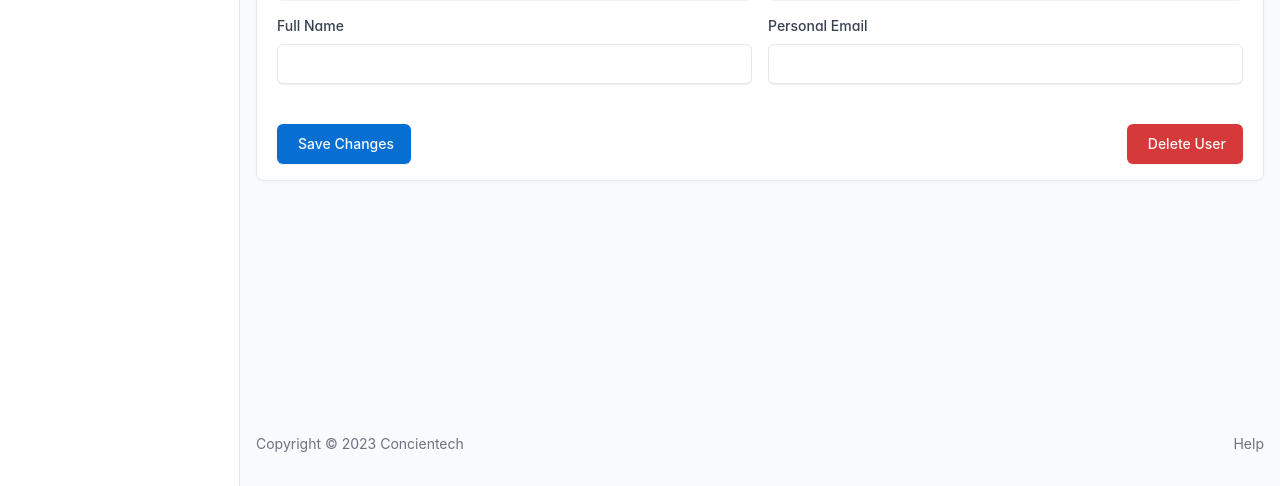
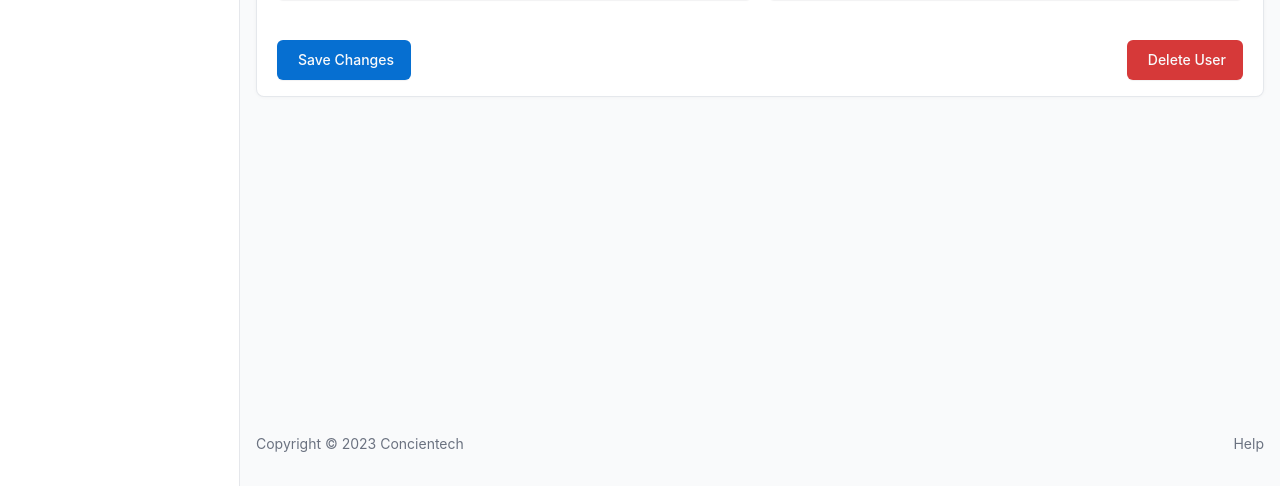
Before and after one commit to Vashu44/Employee-backend, a FastAPI app: template templates/admin/user/edit_user.html in a window 1280 px wide. Shown: the part 314-800 px from the top of the page. Run offline with FastAPI, Linux system fonts and the light colour scheme; the template is opened without the code that fills it, so the values that code supplies are empty; parts of the project's set-up code (start-up, migrations or seed data) failed here and were passed over; some libraries are stand-ins or nearby versions.

Commit message:
correct admin

```diff
--- a/templates/admin/user/edit_user.html
+++ b/templates/admin/user/edit_user.html
@@ -46,19 +46,6 @@
                     </div>
                 </div>
 
-                <!-- User Details -->
-                <div class="col-md-6 mb-3">
-                    <div class="form-group">
-                        <label class="form-label">Full Name</label>
-                        <input type="text" class="form-control" name="full_name" value="{{ user_details.full_name if user_details else '' }}">
-                    </div>
-                </div>
-                <div class="col-md-6 mb-3">
-                    <div class="form-group">
-                        <label class="form-label">Personal Email</label>
-                        <input type="email" class="form-control" name="personal_email" value="{{ user_details.personal_email if user_details else '' }}">
-                    </div>
-                </div>
             </div>
 
             <div class="d-flex justify-content-between mt-4">
```
